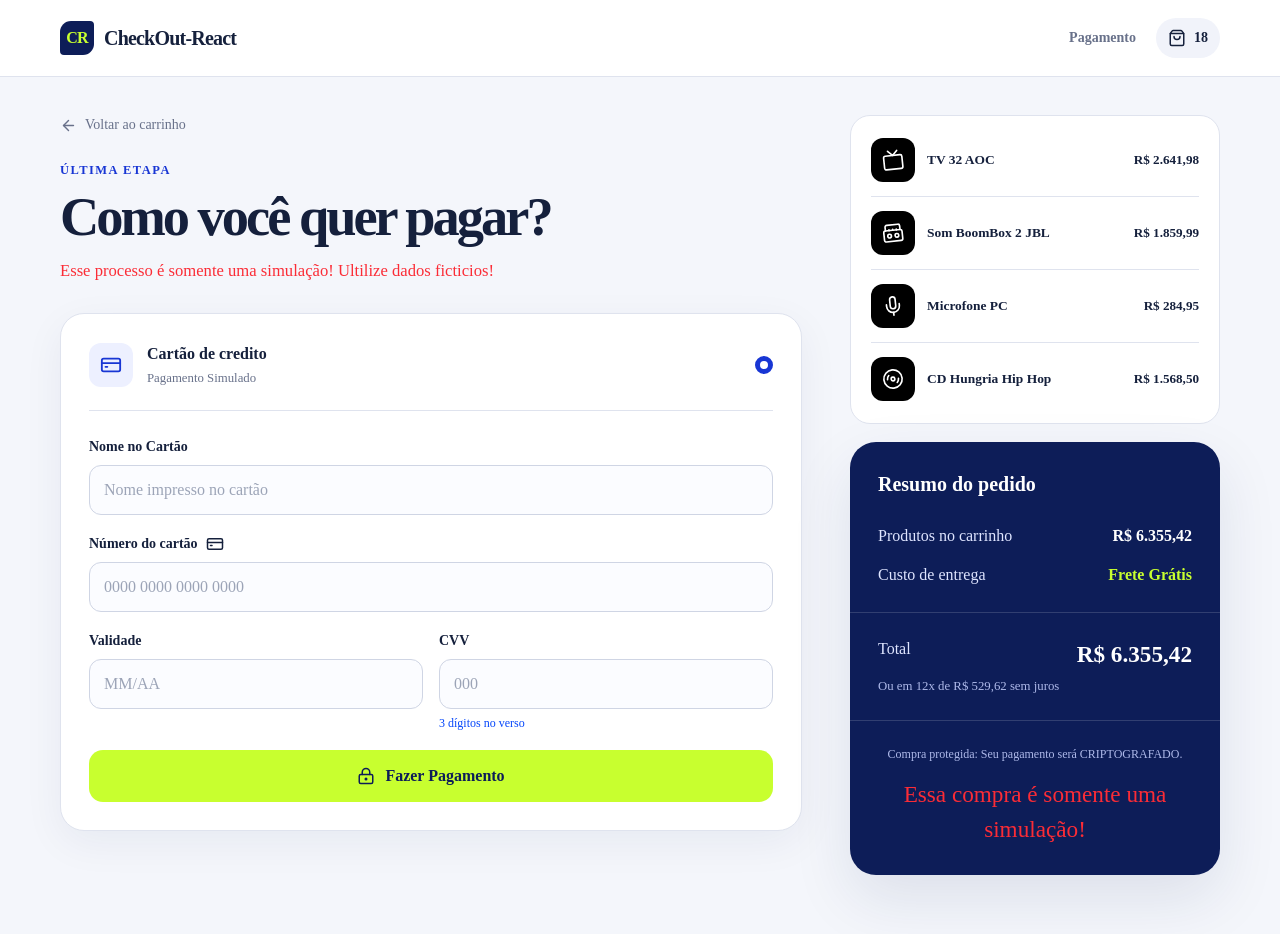
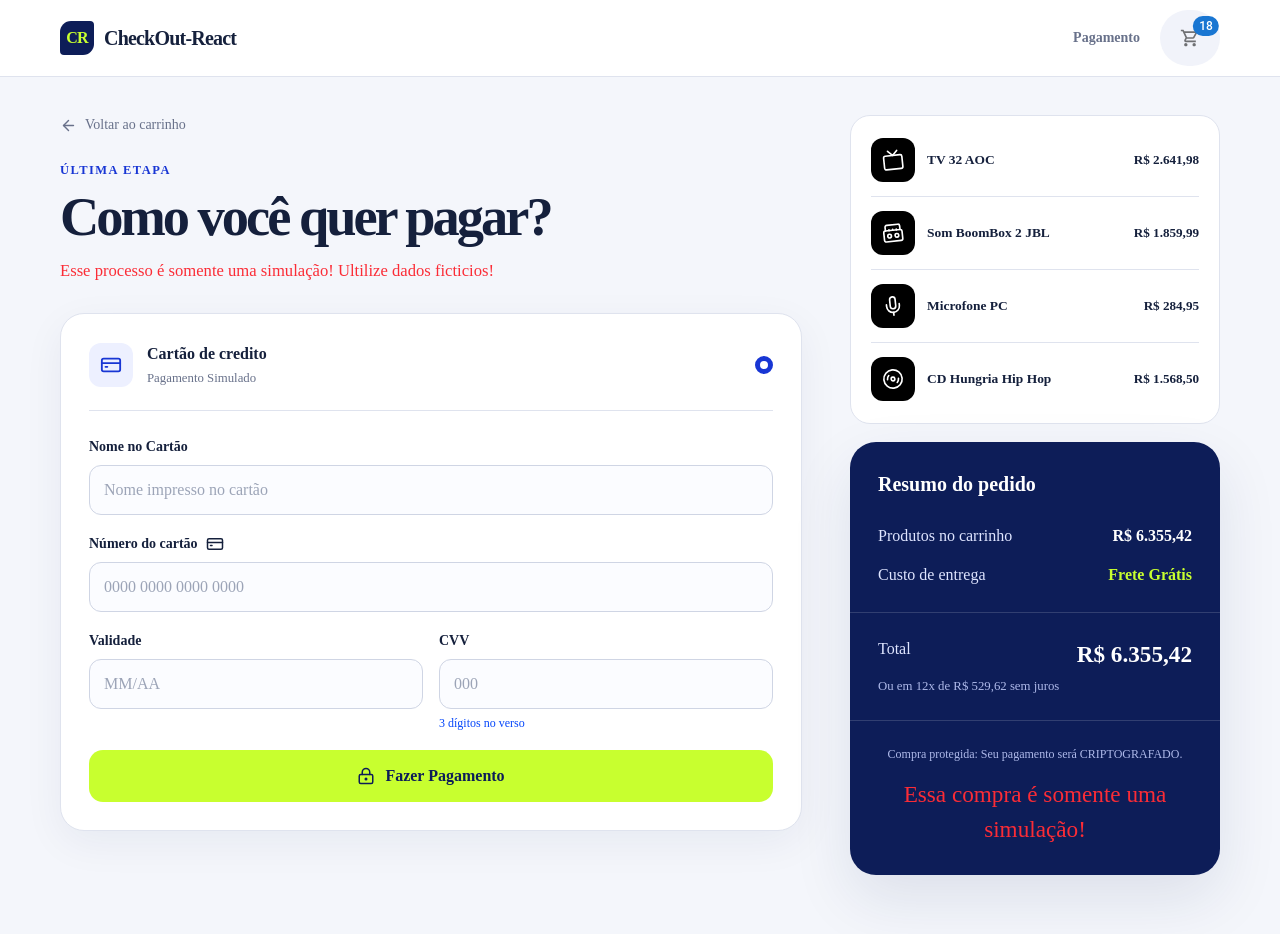
Before and after one commit to Agnaldokorb/checkout-react, a React (Vite) app: page /pagamento in a window 1280 px wide. Shown: the top 934 px of the page. Built offline with nearby package versions, Linux system fonts and the light colour scheme.

Commit message:
feat: alterado icone do cabeçalho para um do material ui

```diff
--- a/package.json
+++ b/package.json
@@ -13,6 +13,7 @@
     "@emotion/react": "^11.14.0",
     "@emotion/styled": "^11.14.1",
     "@hookform/resolvers": "^5.9.1",
+    "@mui/icons-material": "^9.4.0",
     "@mui/material": "^9.4.0",
     "@tailwindcss/vite": "^4.3.3",
     "lucide-react": "^1.42.0",
--- a/src/components/header.jsx
+++ b/src/components/header.jsx
@@ -1,6 +1,16 @@
-import { ShoppingBag } from "lucide-react";
 import Logo from "./logo.jsx";
 import { produtos } from "../data/produtos.js";
+import { styled } from "@mui/material/styles";
+import IconButton from "@mui/material/IconButton";
+import Badge, { badgeClasses } from "@mui/material/Badge";
+import ShoppingCartIcon from "@mui/icons-material/ShoppingCartOutlined";
+
+const CartBadge = styled(Badge)`
+  & .${badgeClasses.badge} {
+    top: -12px;
+    right: -6px;
+  }
+`;
 
 export default function Header({ etapa }) {
   const quantidade = produtos.reduce(
@@ -21,8 +31,14 @@ export default function Header({ etapa }) {
             className="inline-flex items-center gap-2 rounded-full bg-[#f1f3fa] px-3 py-2.5 text-[#15203c]"
             aria-label={`${quantidade} itens no carrinho`}
           >
-            <ShoppingBag size={18} aria-hidden="true" />
-            {quantidade}
+            <IconButton aria-label="view cart with 2 items">
+              <ShoppingCartIcon fontSize="small" />
+              <CartBadge
+                badgeContent={quantidade}
+                color="primary"
+                overlap="circular"
+              />
+            </IconButton>
           </span>
         </div>
       </div>
```
Also changed, not shown: 1 other file (tests, documents, lock files or other folders).
